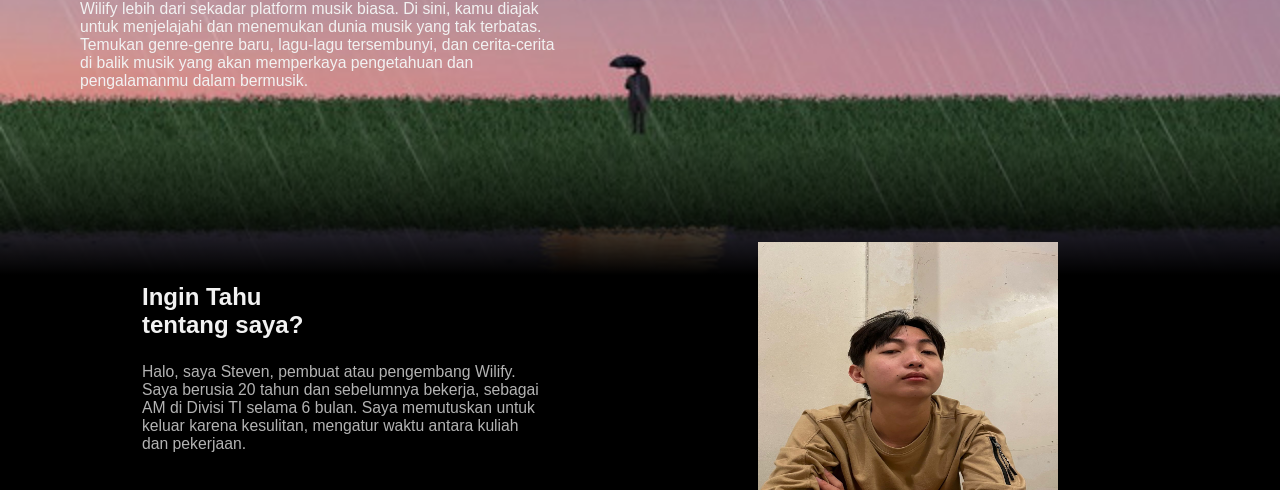
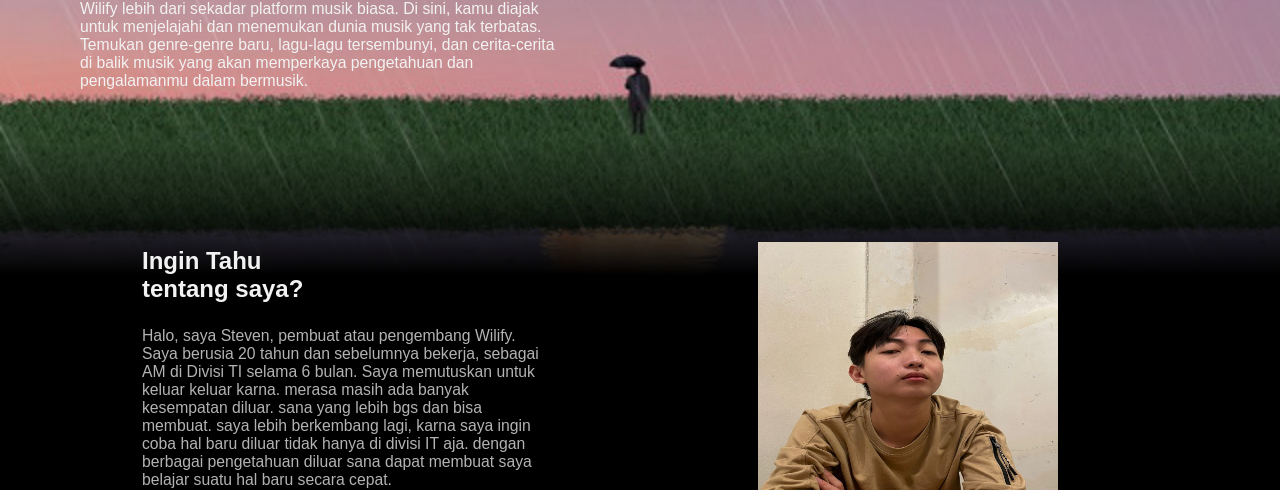
Before and after one commit to litauven/Wilify, a plain HTML site: page About.html in a window 1280 px wide. Shown: the part 310-800 px from the top of the page. Drawn offline with Linux system fonts and the light colour scheme.

Commit message:
About And HomePage

```diff
--- a/About.html
+++ b/About.html
@@ -83,8 +83,13 @@
                 Halo, saya Steven, pembuat atau pengembang Wilify.
                 Saya berusia 20 tahun dan sebelumnya bekerja,
                 sebagai AM di Divisi TI selama 6 bulan.
-                Saya memutuskan untuk keluar karena kesulitan,
-                mengatur waktu antara kuliah dan pekerjaan.
+                Saya memutuskan untuk keluar keluar karna.
+                merasa masih ada banyak kesempatan diluar.
+                sana yang lebih bgs dan bisa membuat.
+                saya lebih berkembang lagi,
+                karna saya ingin coba hal baru diluar tidak hanya di divisi IT aja.
+                dengan berbagai pengetahuan diluar sana dapat membuat saya belajar
+                suatu hal baru secara cepat.
               </p>
 
             </div>
```
Also changed, not shown: index.html (+7 -2 lines).
